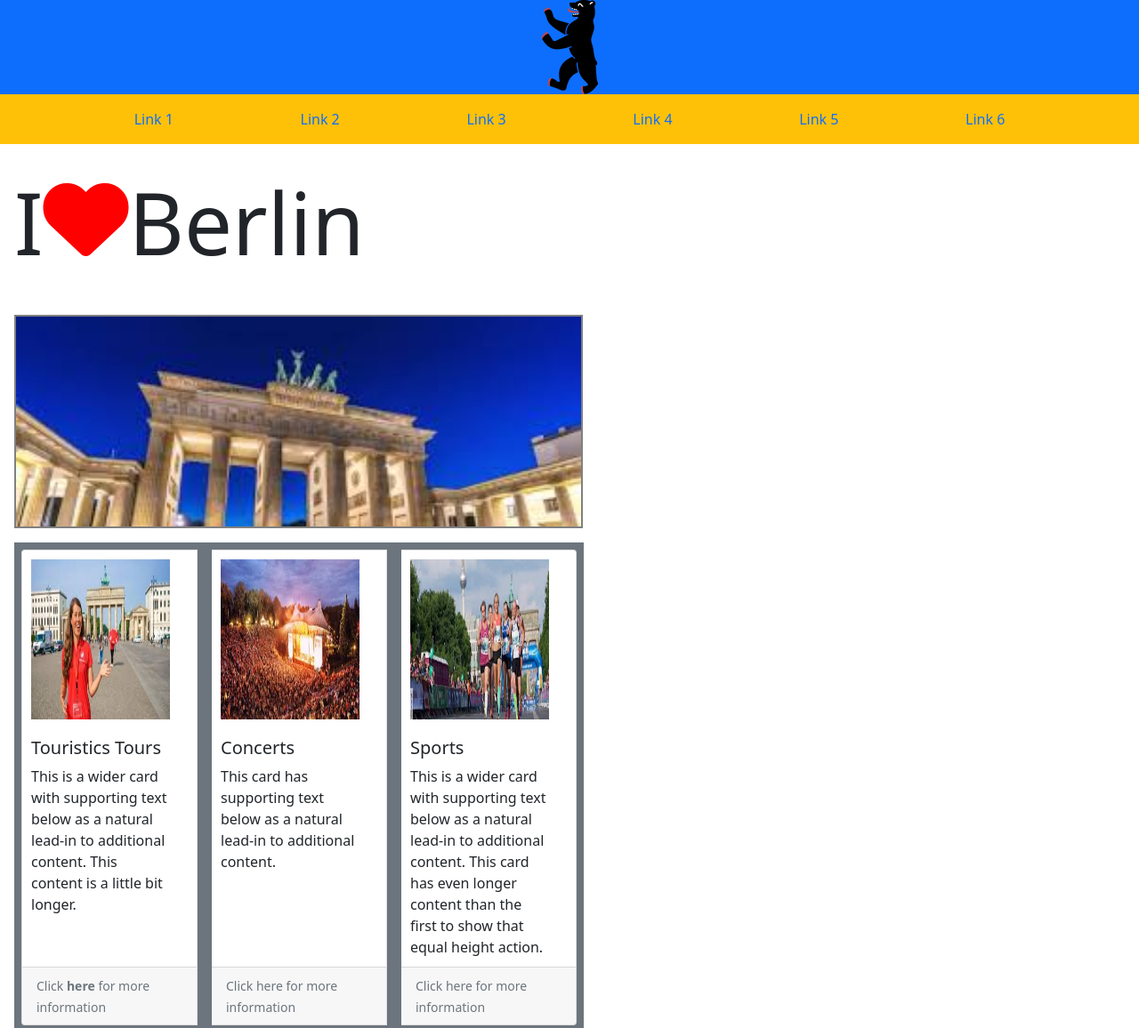
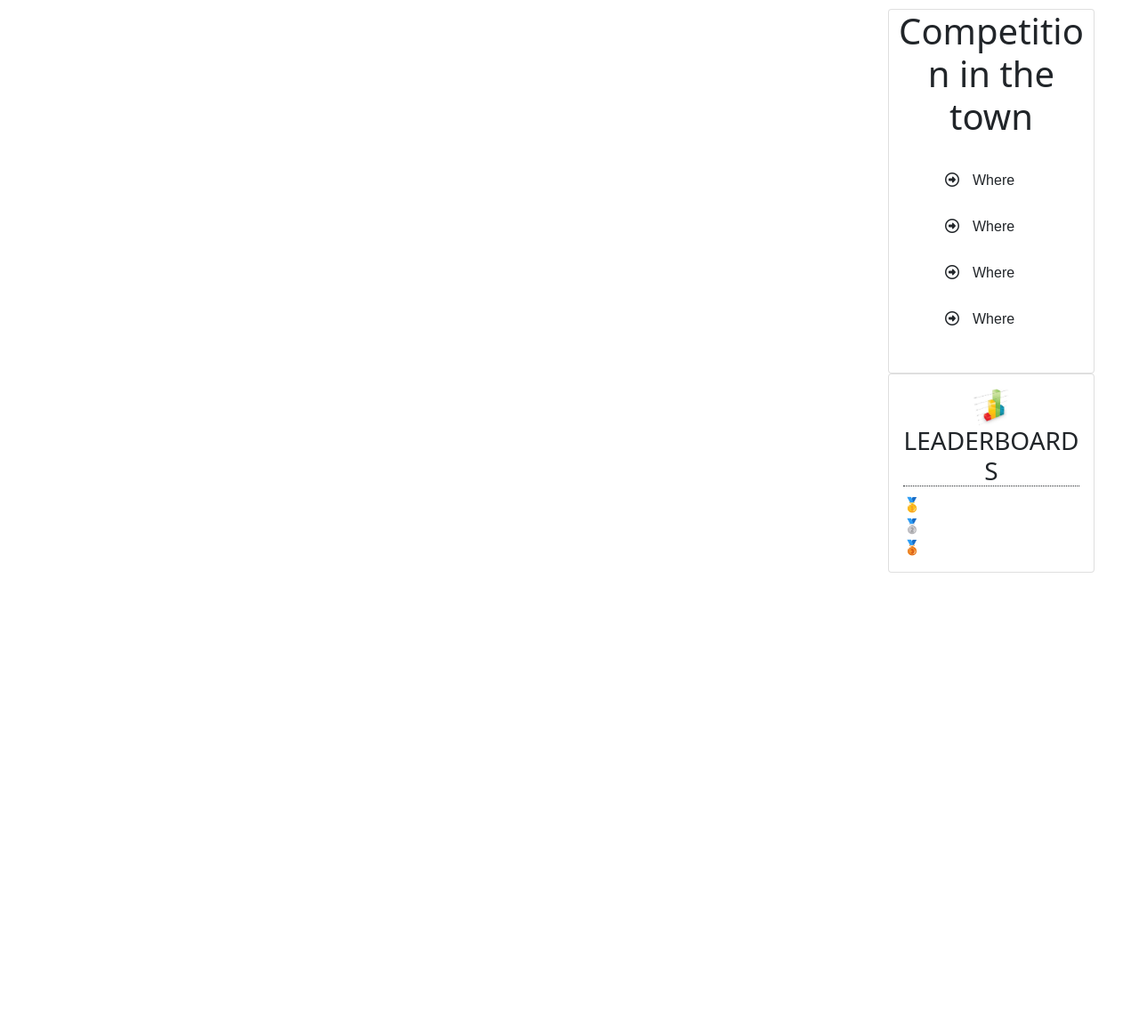
Before and after one commit to jonathanshine/cjms-project, a website: page index.html in a window 1280 px wide. Shown: the top 1156 px of the page at 89% size. After the commit the page ends 800 px from the top, so only its background shows below. Drawn offline with nearby package versions, Linux system fonts and the light colour scheme.

Commit message:
aside components

```diff
--- a/index.html
+++ b/index.html
@@ -8,95 +8,67 @@
       name="author"
       content="Carlos Lardon, Shreekesh Singh, Martin Aleksiev, & Jonathan Shine"
     />
-
-    <link
-      href="https://cdn.jsdelivr.net/npm/bootstrap@5.0.0-beta2/dist/css/bootstrap.min.css"
-      rel="stylesheet"
-      integrity="sha384-BmbxuPwQa2lc/FVzBcNJ7UAyJxM6wuqIj61tLrc4wSX0szH/Ev+nYRRuWlolflfl"
-      crossorigin="anonymous"
-    />
+    <script src="https://kit.fontawesome.com/7ec0356c07.js" crossorigin="anonymous"></script>
     <link rel="stylesheet" href="style.css" />
-
-    <script
-      src="https://kit.fontawesome.com/4b48ca90d2.js"
-      crossorigin="anonymous"
-    ></script>
-
+    <link href="https://cdn.jsdelivr.net/npm/bootstrap@5.0.0-beta2/dist/css/bootstrap.min.css" rel="stylesheet" integrity="sha384-BmbxuPwQa2lc/FVzBcNJ7UAyJxM6wuqIj61tLrc4wSX0szH/Ev+nYRRuWlolflfl" crossorigin="anonymous">
     <title>CJMS Project</title>
-
   </head>
   <body>
-    <header class="container-fluid bg-primary">
-      <div class="text-center">
-        <img
-          class="img-fluid"
-          src="./images/64px-Berliner_Baer.svg.png"
-          alt="Berliner Bear logo"
-        />
-      </div>
-    </header>
-
-    <nav class="container-fluid bg-warning">
-        <ul class="container-fluid d-flex justify-content-evenly align-items-center list-unstyled">
-            <li class="p-3"><a class="text-decoration-none" href="#">Link 1</a></li>
-            <li class="p-3"><a class="text-decoration-none" href="#">Link 2</a></li>
-            <li class="p-3"><a class="text-decoration-none" href="#">Link 3</a></li>
-            <li class="p-3"><a class="text-decoration-none" href="#">Link 4</a></li>
-            <li class="p-3"><a class="text-decoration-none" href="#">Link 5</a></li>
-            <li class="p-3"><a class="text-decoration-none" href="#">Link 6</a></li>
-        </ul>
-    </nav>
-
-  <div class="iloveberlin m-lg-3 ">
-
-    <p>I</p>
-
-    <i class="fas fa-heart fa-6x"></i>
-
-     <p>Berlin</p>
-
-  </div>
-
-  <div class="background-image m-lg-3"></div>
+  <!--GRID-->
+  <!--GRID END-->
 
 
-
-    <!-- beginning container-2 -->
-    <div class="card-group w-50 mt-4 bg-secondary m-lg-3 ">
-        <div class="card m-lg-2">
-          <img src="./images/tour.jpeg" class="card-img-top" alt="tour-guide">
-          <div class="card-body">
-            <h5 class="card-title">Touristics Tours</h5>
-            <p class="card-text">This is a wider card with supporting text below as a natural lead-in to additional content. This content is a little bit longer.</p>
-          </div>
-          <div class="card-footer">
-            <small class="text-muted">Click <span>here</span> for more information</small>
-          </div>
-        </div>
-        <div class="card m-lg-2">
-          <img src="./images/concerts.jpeg" class="card-img-top" alt="concert">
-          <div class="card-body">
-            <h5 class="card-title">Concerts</h5>
-            <p class="card-text">This card has supporting text below as a natural lead-in to additional content.</p>
-          </div>
-          <div class="card-footer">
-            <small class="text-muted">Click here for more information</small>
-          </div>
-        </div>
-        <div class="card  m-lg-2">
-          <img src="./images/sports.jpeg" class="card-img-top" alt="running">
-          <div class="card-body">
-            <h5 class="card-title">Sports</h5>
-            <p class="card-text">This is a wider card with supporting text below as a natural lead-in to additional content. This card has even longer content than the first to show that equal height action.</p>
-          </div>
-          <div class="card-footer">
-            <small class="text-muted">Click here for more information</small>
+  <!-- Competition -->
+  <div class="row">
+   <div class="d-print-block">
+     <div class="col-xs-1-12">
+       <div class="card"> <h1 class='box-title'>Competition in the town</h1>
+        <div class="card-body">
+          <div class="card-list">
+            <ul>
+              <li>
+                <i class="fa fa-arrow-circle-o-right" aria-hidden="true"></i>
+                <p class="ani">Where</p>
+              </li>
+              <li>
+                <i class="fa fa-arrow-circle-o-right" aria-hidden="true"></i>
+                <p class="ani">Where</p>
+              </li>
+              <li>
+                <i class="fa fa-arrow-circle-o-right" aria-hidden="true"></i>
+                <p class="ani">Where</p>
+              </li>
+              <li>
+                <i class="fa fa-arrow-circle-o-right" aria-hidden="true"></i>
+                <p class="ani">Where</p>
+              </li>
+            </ul>
           </div>
         </div>
       </div>
-      <!-- end container-2 -->
+    </div>
+      <!-- Competition END-->
+
+    <!--LEADER BOARDS-->
+    <div class="col-xs-1-12">
+      <div class="card">
+        <div class="card-body">
+          <h3 class="card-title">
+
+            <img src="images/stats.jpg" width="42px">
+            LEADERBOARDS</h3>
+          <div class="lead-stats">
+            <li>🥇 </li>
+            <li>🥈</li>
+            <li>🥉</li>
+          </div>
+        </div>
+      </div>
+    </div>
+  </div>
+</div>
+    <!--LEADER BOARDS END-->
 
 
-    <script src="https://cdn.jsdelivr.net/npm/bootstrap@5.0.0-beta2/dist/js/bootstrap.bundle.min.js" integrity="sha384-b5kHyXgcpbZJO/tY9Ul7kGkf1S0CWuKcCD38l8YkeH8z8QjE0GmW1gYU5S9FOnJ0" crossorigin="anonymous"></script>
 </body>
 </html>
--- /dev/null
+++ b/main.scss
@@ -0,0 +1,40 @@
+.row{
+    position: absolute;
+    right: 50px;
+    top: 10px;
+    width: 20vw;
+}
+.card-title{
+    text-align: center;
+    border-bottom: 1px dotted;
+    max-width: auto;
+
+}
+
+li{
+    font-size: 1rem;
+    display: flex;
+    align-items: baseline;
+    list-style: none;
+
+}
+i{
+    padding: 15px;
+
+}
+
+.ani{
+    font-family: Arial, Helvetica, sans-serif;
+    transition: .5s;
+}
+.ani:hover{
+    font-family: Arial, Helvetica, sans-serif;
+    display: flex;
+    transform:translate(20px);
+    transition: .5s ease-in-out;
+    border-radius: 10px;
+
+}
+.box-title{
+text-align: center;
+}
```
Also changed, not shown: hotel.html (+1 -3 lines), package.json (added, +30 -0 lines), images/stats.jpg (added), images/stats.png (added), main.css (added), style.css, 5 other files.
